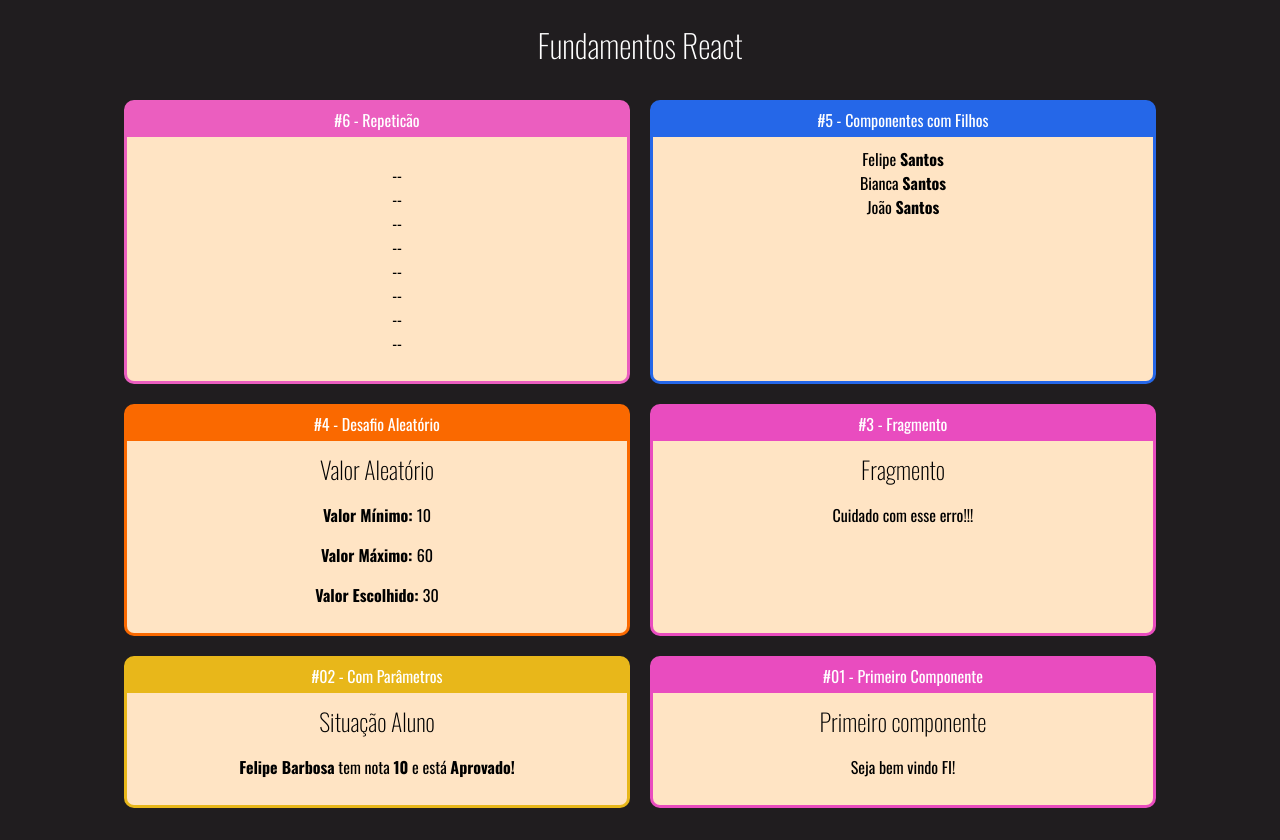
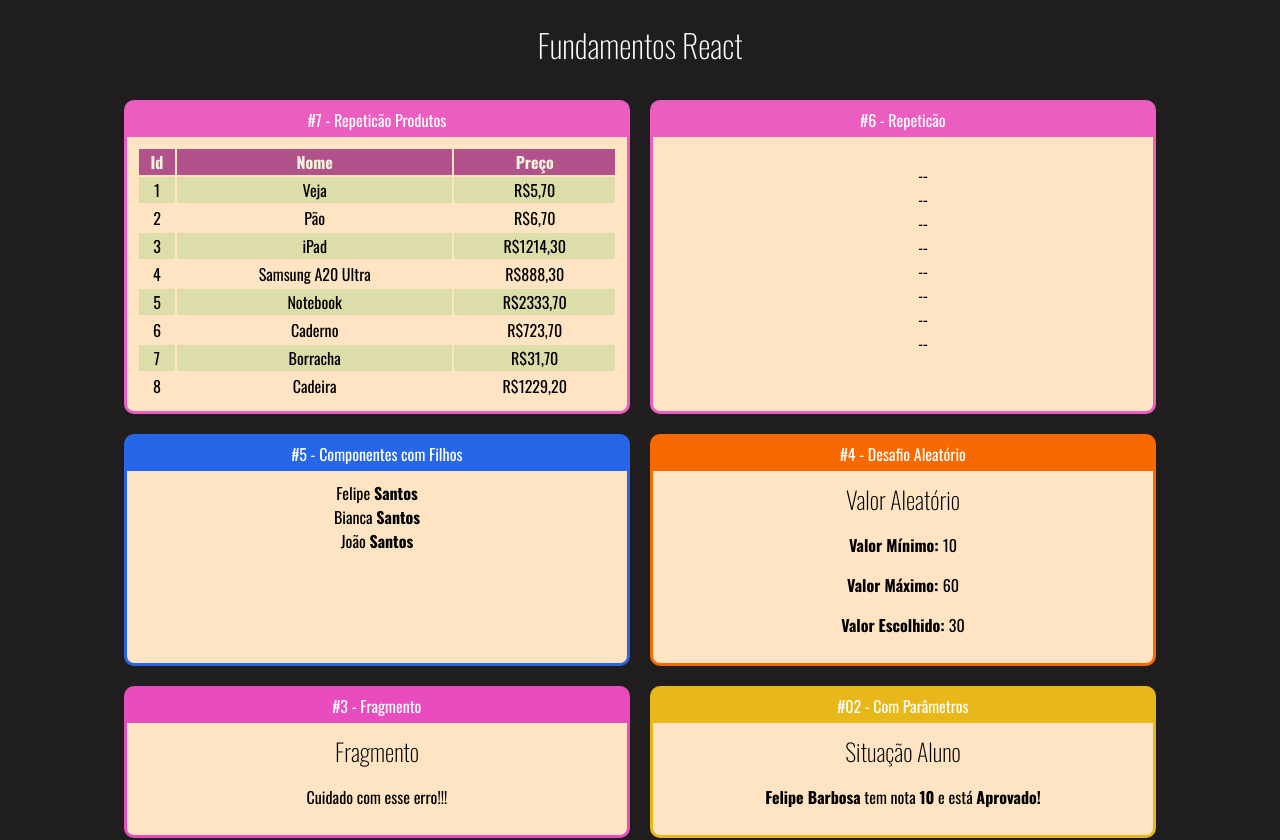
Before and after one commit to Felipe1501/reactFelipe-fundamentos, a React (Create React App) app: page / in a window 1280 px wide. Shown: the top 840 px of the page. Built offline with nearby package versions, Linux system fonts and the light colour scheme.

Commit message:
aula 28 fix: repetition table products

```diff
--- a/src/App.jsx
+++ b/src/App.jsx
@@ -8,12 +8,17 @@ import Card from "./components/basicos/layout/Card";
 import Familia from "./components/basicos/Familia";
 import FamiliaMembro from "./components/basicos/FamiliaMembro";
 import ListaAlunos from "./components/repeticao/ListaAlunos";
+import TabelaProdutos from "./components/repeticao/TabelaProdutos";
 
 export default () => (
 
     <div className="App">
         <h1>Fundamentos React </h1>
         <div className="Cards">
+            <Card titulo="#7 - Repeticão Produtos" color="#EB5EBF">
+                <TabelaProdutos />
+            </Card>
+
             <Card titulo="#6 - Repeticão" color="#EB5EBF">
                 <ListaAlunos></ListaAlunos>
             </Card>
--- /dev/null
+++ b/src/components/repeticao/TabelaProdutos.css
@@ -0,0 +1,15 @@
+.TabelaProdutos table{
+    width: 100%;
+}
+.TabelaProdutos th{
+    background-color: rgb(177, 83, 138);
+    color: beige;
+}
+
+.TabelaProdutos .Par{
+    background-color: #dda;
+}
+
+.TabelaProdutos .Impar{
+    background-color: antiquewhite;
+}
--- /dev/null
+++ b/src/components/repeticao/TabelaProdutos.jsx
@@ -0,0 +1,33 @@
+import './TabelaProdutos.css'
+import React from "react";
+import produtos from "../../data/produtos";
+
+export default (props) => {
+    function getLinhas(){
+        return produtos.map((produto, i) =>{
+            return (
+                <tr key={produto.id} className={i % 2 == 0 ? 'Par' : ''}>
+                    <td>{produto.id}</td>
+                    <td>{produto.nome}</td>
+                    <td>R${produto.preco.toFixed(2).replace('.', ',')}</td>
+                </tr>
+            )
+        })
+    }
+    return (
+        <div className="TabelaProdutos">
+            <table>
+                <thead>
+                    <tr>
+                        <th>Id</th>
+                        <th>Nome</th>
+                        <th>Preço</th>
+                    </tr>
+                </thead>
+                <tbody>
+                    {getLinhas()}
+                </tbody>
+            </table>
+        </div>
+    )
+}
--- /dev/null
+++ b/src/data/produtos.js
@@ -0,0 +1,10 @@
+export default[
+    {id: 1, nome: 'Veja', preco: 5.70},
+    {id: 2, nome: 'Pão', preco: 6.7},
+    {id: 3, nome: 'iPad', preco: 1214.3},
+    {id: 4, nome: 'Samsung A20 Ultra', preco: 888.3},
+    {id: 5, nome: 'Notebook', preco: 2333.7},
+    {id: 6, nome: 'Caderno', preco: 723.7},
+    {id: 7, nome: 'Borracha', preco: 31.7},
+    {id: 8, nome: 'Cadeira', preco: 1229.2},
+]
```
